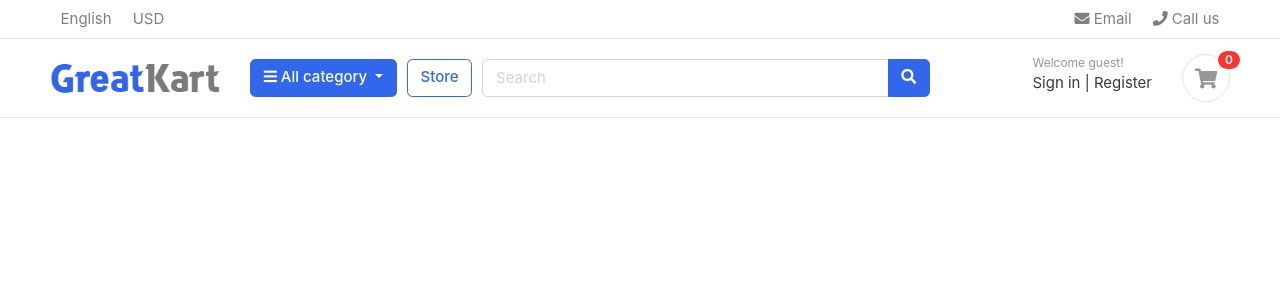
After one commit to inghgalvanIA/Django_Ecommerce, a Django app: template templates/base.html in a window 1280 px wide. The commit adds this page. Shown: the top 300 px of the page. Run offline with Django 3.2, Linux system fonts and the light colour scheme; the template is opened without the code that fills it, so the values that code supplies are empty; some libraries are stand-ins or nearby versions; some web fonts are replaced.

Commit message:
template de Bootstrap

```diff
--- /dev/null
+++ b/templates/base.html
@@ -0,0 +1,138 @@
+{% load static %}
+
+
+<!DOCTYPE HTML>
+<html lang="en">
+<head>
+<meta charset="utf-8">
+<meta http-equiv="pragma" content="no-cache" />
+<meta http-equiv="cache-control" content="max-age=604800" />
+<meta name="viewport" content="width=device-width, initial-scale=1, shrink-to-fit=no">
+
+<title>GreatKart | One of the Biggest Online Shopping Platform</title>
+
+<link href="{% static 'images/favicon.ico' %}" rel="shortcut icon" type="image/x-icon">
+
+<!-- jQuery -->
+<script src="{% static 'js/jquery-2.0.0.min.js' %}" type="text/javascript"></script>
+
+<!-- Bootstrap4 files-->
+<script src="{% static 'js/bootstrap.bundle.min.js' %}" type="text/javascript"></script>
+<link href="{% static 'css/bootstrap.css' %}" rel="stylesheet" type="text/css"/>
+
+<!-- Font awesome 5 -->
+<link href="{% static 'fonts/fontawesome/css/all.min.css' %}" type="text/css" rel="stylesheet">
+
+<!-- custom style -->
+<link href="{% static 'css/ui.css' %}" rel="stylesheet" type="text/css"/>
+<link href="{% static 'css/responsive.css' %}" rel="stylesheet" media="only screen and (max-width: 1200px)" />
+
+<!-- custom javascript -->
+<script src="{% static 'js/script.js' %}" type="text/javascript"></script>
+
+<script type="{% static 'text/javascript' %}">
+/// some script
+
+// jquery ready start
+$(document).ready(function() {
+	// jQuery code
+
+});
+// jquery end
+</script>
+
+</head>
+<body>
+
+<!-- header -->
+
+<header class="section-header">
+    <nav class="navbar p-md-0 navbar-expand-sm navbar-light border-bottom">
+    <div class="container">
+      <button class="navbar-toggler" type="button" data-toggle="collapse" data-target="#navbarTop4" aria-controls="navbarNav" aria-expanded="false" aria-label="Toggle navigation">
+        <span class="navbar-toggler-icon"></span>
+      </button>
+      <div class="collapse navbar-collapse" id="navbarTop4">
+        <ul class="navbar-nav mr-auto">
+            <li class="nav-item dropdown">
+                 <a href="#" class="nav-link">   English </a>
+
+            </li>
+            <li class="nav-item dropdown">
+                <a href="#" class="nav-link"> USD </a>
+            </li>
+        </ul>
+        <ul class="navbar-nav">
+            <li><a href="#" class="nav-link"> <i class="fa fa-envelope"></i> Email </a></li>
+            <li><a href="#" class="nav-link"> <i class="fa fa-phone"></i> Call us </a></li>
+        </ul> <!-- list-inline //  -->
+      </div> <!-- navbar-collapse .// -->
+    </div> <!-- container //  -->
+    </nav>
+
+    <section class="header-main border-bottom">
+        <div class="container">
+    <div class="row align-items-center">
+        <div class="col-lg-2 col-md-3 col-6">
+            <a href="./" class="brand-wrap">
+                <img class="logo" src="{% static 'images/logo.png' %}">
+            </a> <!-- brand-wrap.// -->
+        </div>
+        <div class="col-lg col-sm col-md col-6 flex-grow-0">
+            <div class="category-wrap dropdown d-inline-block float-right">
+                <button type="button" class="btn btn-primary dropdown-toggle" data-toggle="dropdown">
+                    <i class="fa fa-bars"></i> All category
+                </button>
+                <div class="dropdown-menu">
+                    <a class="dropdown-item" href="#">Machinery / Mechanical Parts / Tools </a>
+                    <a class="dropdown-item" href="#">Consumer Electronics / Home Appliances </a>
+                    <a class="dropdown-item" href="#">Auto / Transportation</a>
+                    <a class="dropdown-item" href="#">Apparel / Textiles / Timepieces </a>
+                    <a class="dropdown-item" href="#">Home & Garden / Construction / Lights </a>
+                    <a class="dropdown-item" href="#">Beauty & Personal Care / Health </a>
+                </div>
+            </div>  <!-- category-wrap.// -->
+        </div> <!-- col.// -->
+        <a href="./store.html" class="btn btn-outline-primary">Store</a>
+        <div class="col-lg  col-md-6 col-sm-12 col">
+            <form action="#" class="search">
+                <div class="input-group w-100">
+                    <input type="text" class="form-control" style="width:60%;" placeholder="Search">
+
+                    <div class="input-group-append">
+                      <button class="btn btn-primary" type="submit">
+                        <i class="fa fa-search"></i>
+                      </button>
+                    </div>
+                </div>
+            </form> <!-- search-wrap .end// -->
+        </div> <!-- col.// -->
+        <div class="col-lg-3 col-sm-6 col-8 order-2 order-lg-3">
+                    <div class="d-flex justify-content-end mb-3 mb-lg-0">
+                        <div class="widget-header">
+                            <small class="title text-muted">Welcome guest!</small>
+                            <div>
+                                <a href="./signin.html">Sign in</a> <span class="dark-transp"> | </span>
+                                <a href="./register.html"> Register</a>
+                            </div>
+                        </div>
+                        <a href="./cart.html" class="widget-header pl-3 ml-3">
+                            <div class="icon icon-sm rounded-circle border"><i class="fa fa-shopping-cart"></i></div>
+                            <span class="badge badge-pill badge-danger notify">0</span>
+                        </a>
+                    </div> <!-- widgets-wrap.// -->
+                </div> <!-- col.// -->
+    </div> <!-- row.// -->
+        </div> <!-- container.// -->
+    </section> <!-- header-main .// -->
+
+
+
+
+    </header> <!-- section-header.// -->
+
+ <!-- contenido -->
+
+{% block content %}
+
+{% endblock %}
```
Also changed, not shown: templates/home.html (+11 -11 lines), 1 other file.
